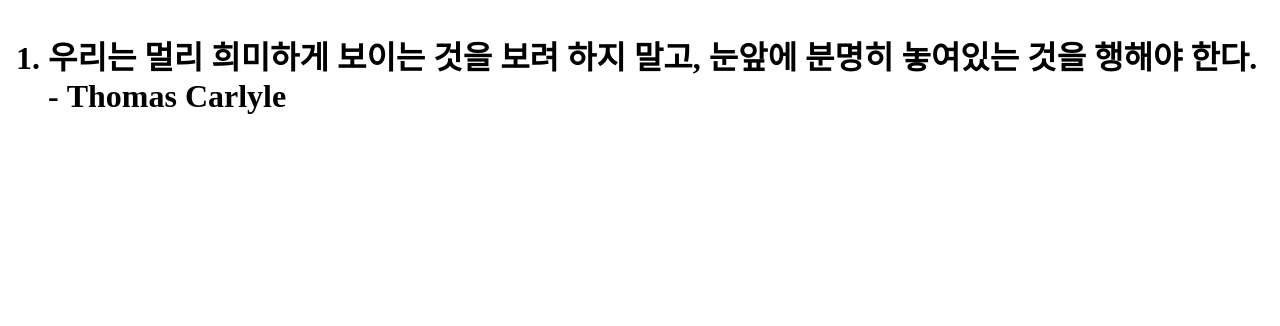
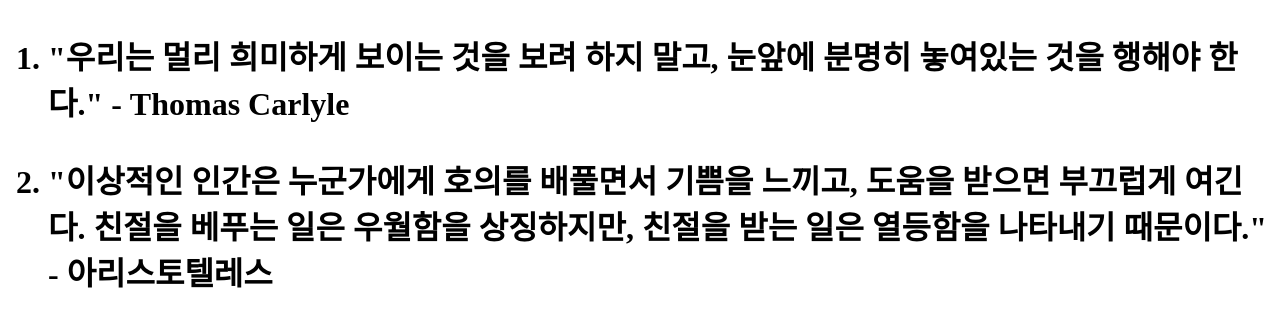
Before and after one commit to wlsrb1028/savemoonchan, a plain HTML site: page wise saying.html in a window 1280 px wide. Drawn offline with Linux system fonts and the light colour scheme.

Commit message:
Add files via upload

```diff
--- a/wise saying.html
+++ b/wise saying.html
@@ -6,6 +6,7 @@
 </head>
 <body>
 <h1><ol>
-  <li>우리는 멀리 희미하게 보이는 것을 보려 하지 말고, 눈앞에 분명히 놓여있는 것을 행해야 한다. - Thomas Carlyle</li><p></h1>
+  <li>"우리는 멀리 희미하게 보이는 것을 보려 하지 말고, 눈앞에 분명히 놓여있는 것을 행해야 한다." - Thomas Carlyle</li><p>
+  <li>"이상적인 인간은 누군가에게 호의를 배풀면서 기쁨을 느끼고, 도움을 받으면 부끄럽게 여긴다. 친절을 베푸는 일은 우월함을 상징하지만, 친절을 받는 일은 열등함을 나타내기 때문이다." - 아리스토텔레스</li><p>
 </body>
 </html>
```
